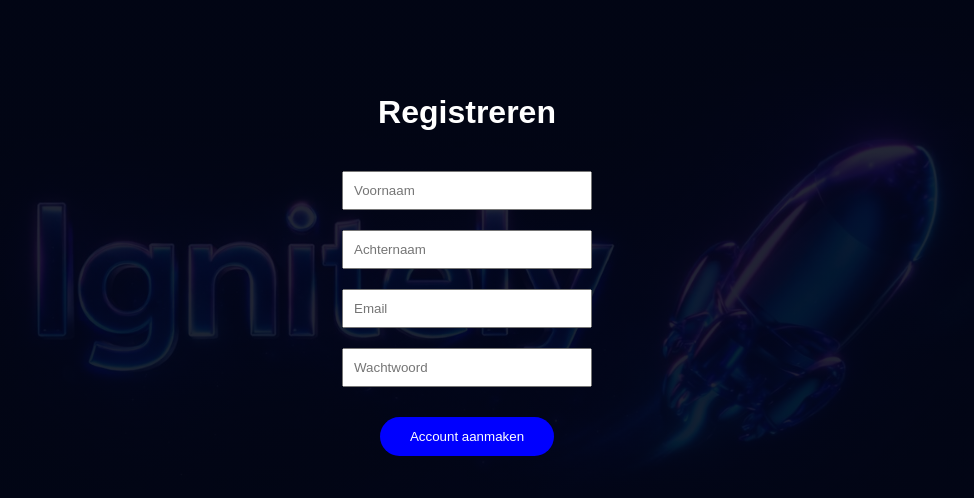
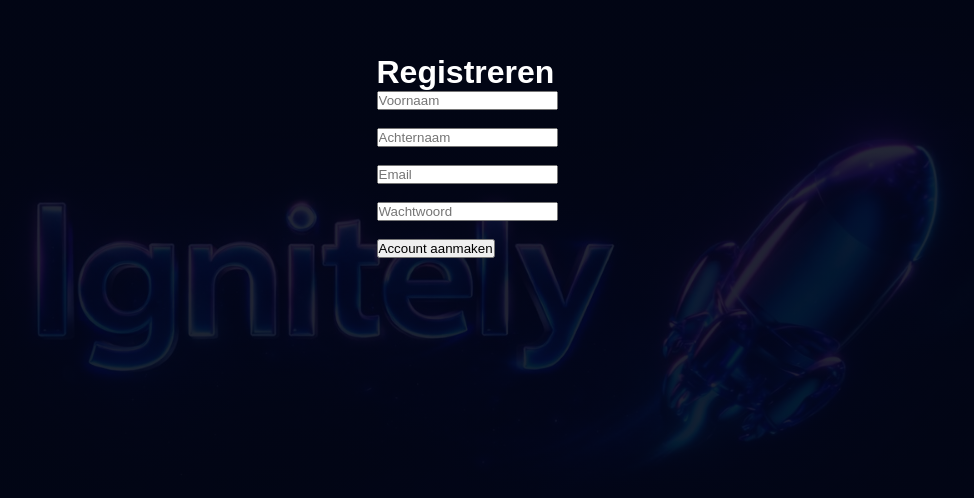
Before and after one commit to IgnitelyAi/Ignitely, a Next.js app: page /register in a window 1280 px wide. Shown: the part 106-604 px from the top of the page, without its empty margins (173-1147 px from the left). Built offline with nearby package versions, Linux system fonts and the light colour scheme; no server answers.

Commit message:
register fix

```diff
--- a/app/register/page.tsx
+++ b/app/register/page.tsx
@@ -2,10 +2,10 @@
 
 import { useState } from "react";
 import { supabase } from "@/lib/supabase";
-import { useRouter } from "next/navigation";
 
-export default function Register() {
-  const router = useRouter();
+export default function RegisterPage() {
+  console.log("SUPABASE URL:", process.env.NEXT_PUBLIC_SUPABASE_URL);
+  console.log("SUPABASE KEY:", process.env.NEXT_PUBLIC_SUPABASE_ANON_KEY);
 
   const [email, setEmail] = useState("");
   const [password, setPassword] = useState("");
@@ -13,6 +13,11 @@
   const [achternaam, setAchternaam] = useState("");
 
   const handleRegister = async () => {
+    if (!supabase) {
+      alert("Supabase is niet correct ingesteld.");
+      return;
+    }
+
     const { data, error } = await supabase.auth.signUp({
       email,
       password,
@@ -24,75 +29,55 @@
     }
 
     if (data.user) {
-      await supabase.from("profiles").insert([
-        {
+      await supabase.from("profiles").insert({
         id: data.user.id,
         email,
         voornaam,
         achternaam,
         plan: "free",
         credits: 15,
-        },
-      ]);
+      });
 
-      alert("Check je e-mail om je account te bevestigen.");
-      router.push("/login");
+      alert("Account aangemaakt! Check je e-mail voor verificatie.");
     }
   };
 
   return (
-    <div style={{ textAlign: "center", marginTop: "80px" }}>
+    <div style={{ padding: "40px", color: "white" }}>
       <h1>Registreren</h1>
 
-      <div style={{ marginTop: "30px" }}>
       <input
         placeholder="Voornaam"
         value={voornaam}
         onChange={(e) => setVoornaam(e.target.value)}
-          style={{ padding: "10px", margin: "10px", width: "250px" }}
       />
-        <br />
+      <br /><br />
 
       <input
         placeholder="Achternaam"
         value={achternaam}
         onChange={(e) => setAchternaam(e.target.value)}
-          style={{ padding: "10px", margin: "10px", width: "250px" }}
       />
-        <br />
+      <br /><br />
 
       <input
         placeholder="Email"
         value={email}
         onChange={(e) => setEmail(e.target.value)}
-          style={{ padding: "10px", margin: "10px", width: "250px" }}
       />
-        <br />
+      <br /><br />
 
       <input
+        type="password"
         placeholder="Wachtwoord"
-          type="password"
         value={password}
         onChange={(e) => setPassword(e.target.value)}
-          style={{ padding: "10px", margin: "10px", width: "250px" }}
       />
-        <br />
+      <br /><br />
 
-        <button
-          onClick={handleRegister}
-          style={{
-            padding: "12px 30px",
-            marginTop: "20px",
-            borderRadius: "25px",
-            border: "none",
-            background: "blue",
-            color: "white",
-            cursor: "pointer",
-          }}
-        >
+      <button onClick={handleRegister}>
         Account aanmaken
       </button>
     </div>
-    </div>
   );
 }
--- a/lib/supabase.ts
+++ b/lib/supabase.ts
@@ -1,6 +1,6 @@
 import { createClient } from "@supabase/supabase-js";
 
-const supabaseUrl = process.env.NEXT_PUBLIC_SUPABASE_URL!;
-const supabaseAnonKey = process.env.NEXT_PUBLIC_SUPABASE_ANON_KEY!;
+const supabaseUrl = process.env.NEXT_PUBLIC_SUPABASE_URL as string;
+const supabaseAnonKey = process.env.NEXT_PUBLIC_SUPABASE_ANON_KEY as string;
 
 export const supabase = createClient(supabaseUrl, supabaseAnonKey);
```
Lines whose indentation alone changed are shown as unchanged.
